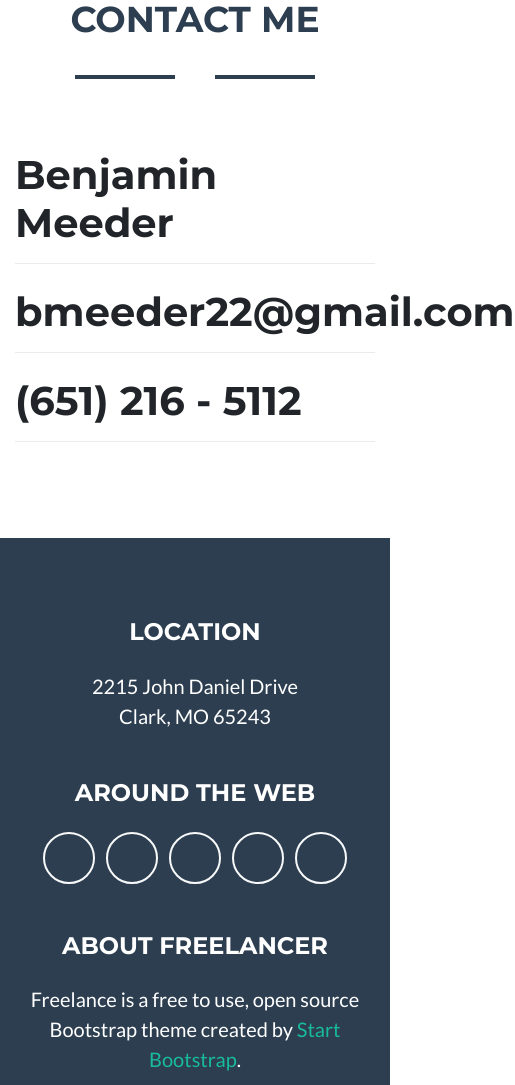
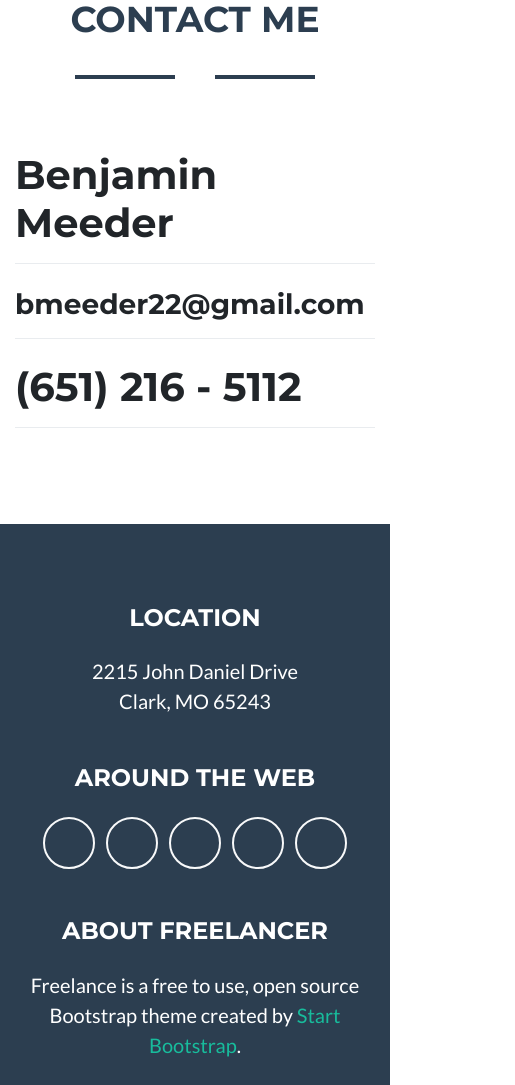
Before and after one commit to bmeeder22/portfolio, a website: page index.html in a window 390 px wide. Shown: the part 4119-5204 px from the top of the page, 515 px wide, since content can reach past the window. Drawn offline with nearby package versions, Linux system fonts and the light colour scheme; files that its build step writes are made by us from their sources.

Commit message:
fixed mobile

```diff
--- a/index.html
+++ b/index.html
@@ -192,7 +192,7 @@
               <div class="control-group">
                 <div class="form-group floating-label-form-group controls mb-0 pb-2">
                   <label>Email Address</label>
-                  <h1>bmeeder22@gmail.com</h1>
+                  <h3>bmeeder22@gmail.com</h3>
                 </div>
               </div>
               <div class="control-group">
--- a/server.js
+++ b/server.js
@@ -7,5 +7,4 @@ var port = process.env.PORT || 5000;
 app.listen(port);
 console.log('server started '+ port);
 
-// TODO add gulp to devdependecy
-// TODO remove vendor dir from git
+// TODO fix mobile
```
